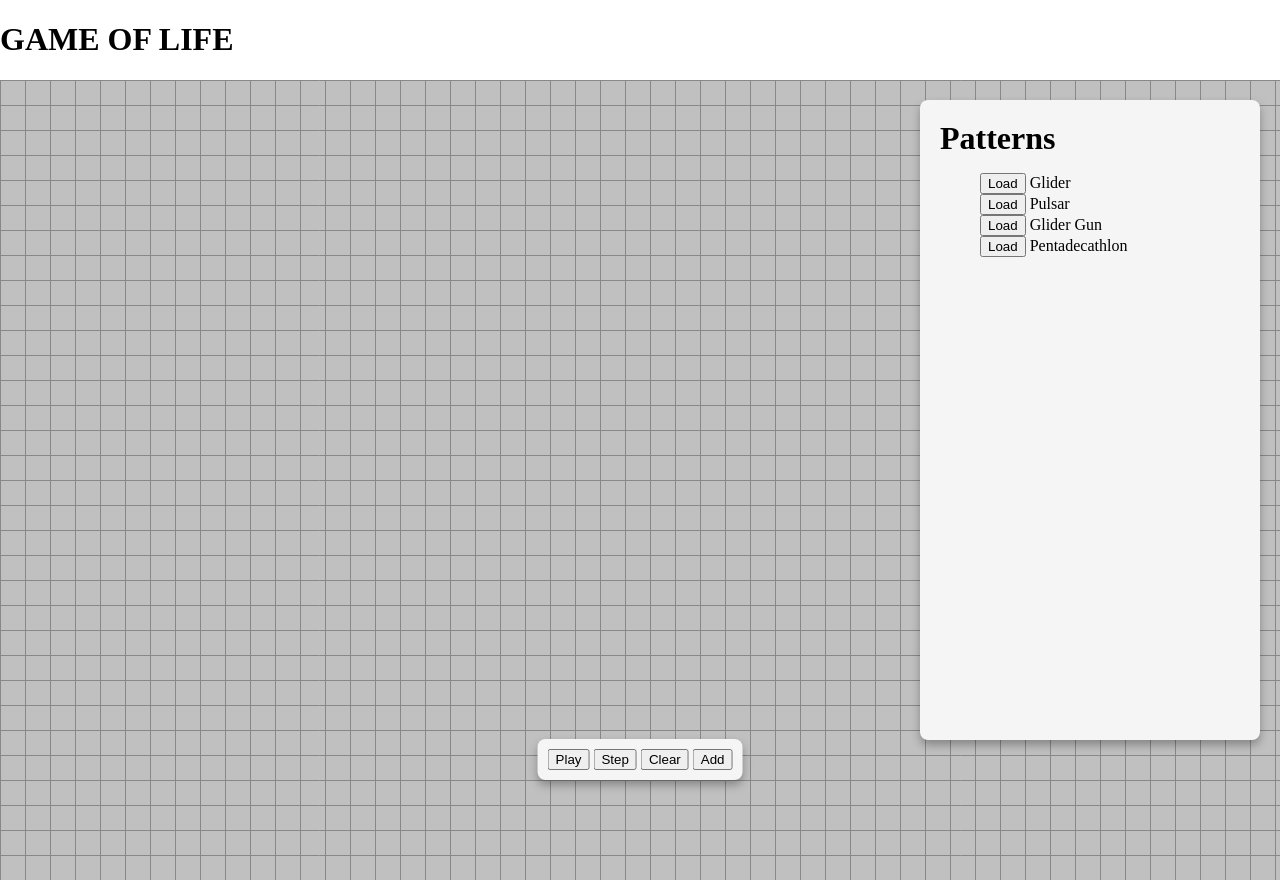
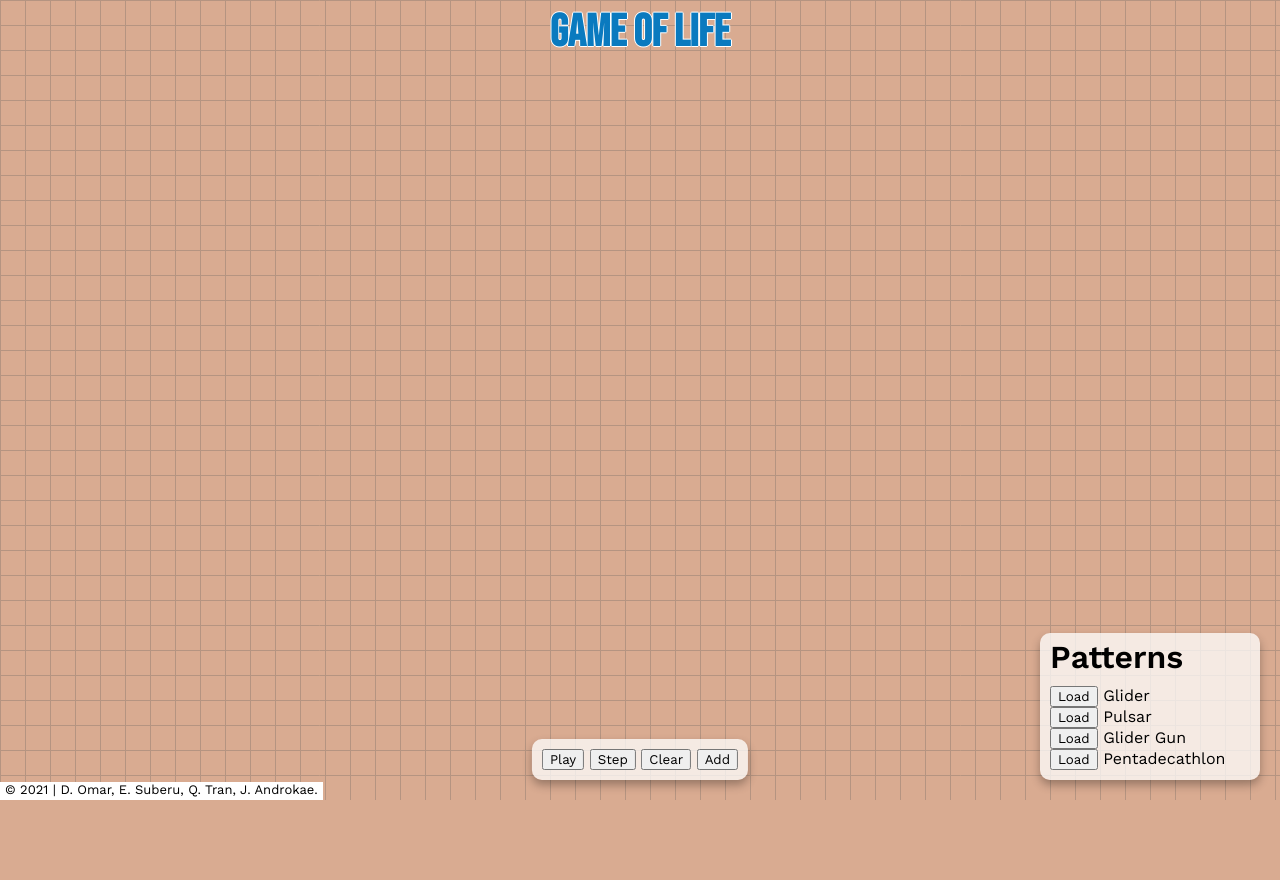
Before and after one commit to BenningtonCS/bennington-game-of-life, a Django app: page / in a window 1280 px wide. After the commit the page ends 800 px from the top, so only its background shows below. Run offline with Django 3.2, Linux system fonts and the light colour scheme; data comes from the database, SQL or seed files in the repository.

Commit message:
added jquery and touched up the UI

```diff
--- a/simulation/static/simulation/css/base.css
+++ b/simulation/static/simulation/css/base.css
@@ -1,31 +1,52 @@
+@import url('https://fonts.googleapis.com/css2?family=Bebas+Neue&display=swap');
+
+@import url('https://fonts.googleapis.com/css2?family=Work+Sans:wght@400;600&display=swap');
+
 body, html {
     width: 100%;
     height: 100%;
     margin: 0;
     padding:0;
     overflow:hidden;
+    font-family: 'Work Sans', sans-serif;
 }
 
+button {
+    font-family: 'Work Sans', sans-serif;
+}
 canvas {
-    background: silver;
+    background: #D9AB91;
     position: absolute;
     z-index: 1;
+}
+
+.main-title {
+    position: fixed;
+    z-index: 2;
+    margin: 0;
+    top: 5px;
+    left: 50%;
+    transform: translateX(-50%);
+    color: #0A7ABF;
+    font-family: 'Bebas Neue', cursive;
+    font-size: 45px;
+    text-shadow: -1px 0 white, 0 1px white, 1px 0 white, 0 -1px white;
 }
 
 .pattern-div, .play-pause-div {
     position: absolute;
     z-index: 2;
-    background: whitesmoke;
-    border-radius: 8px;
+    background: rgba(255,255,255,0.75);
+    border-radius: 10px;
     box-shadow: 0px 5px 10px rgba(0, 0, 0, 0.3);
 }
 
 .pattern-div {
+    bottom: 20px;
     right: 20px;
-    top: 100px;
-    min-width: 300px;
-    min-height: 600px;
-    padding: 20px;
+    min-width: 200px;
+    min-height: 100px;
+    padding: 5px 10px 10px 10px;
 }
 
 .play-pause-div {
@@ -35,3 +56,13 @@ canvas {
     /*min-width: 300px;*/
     padding: 10px;
 }
+
+.copyright {
+    position: fixed;
+    z-index: 2;
+    bottom: 0;
+    left: 0;
+    background: white;
+    padding: 0px 5px 3px 5px;
+    font-size: 13px;
+}
--- a/simulation/static/simulation/js/base.js
+++ b/simulation/static/simulation/js/base.js
@@ -37,9 +37,9 @@ function draw(update = true) {
         ctx.moveTo(left, y);
         ctx.lineTo(right, y);
     }
-    ctx.strokeStyle = "#888";
+    ctx.strokeStyle = "#b59481";
     ctx.stroke();
-    ctx.fillStyle = 'red';
+    ctx.fillStyle = '#A61F38';
 
     // draw out state
     convertPointsDictToArray(state).forEach((point) => {
@@ -201,25 +201,26 @@ play_btn.addEventListener("click", playGame);
 pause_btn.addEventListener("click", pauseGame);
 step_btn.addEventListener("click", function() { draw(true) });
 clear_btn.addEventListener("click", clearGame);
+
 const load_buttons = document.getElementsByClassName("load-button")
-console.log(load_buttons);
 for (let button of load_buttons) {
     button.addEventListener("click", (e) => {
+        pauseGame()
         state = convertPointsArrayToDict(JSON.parse(button.id));
-        console.log(state);
         reset();
     });
 };
+
 add_btn.addEventListener("click", (e) => {
-
     $.ajax({
         type: "POST",
         url: "/",
         data: {
+            'name': state,
             'pattern': state
         },
         success: function () {
-            console.log(sucess)
+            console.log("sucess")
         }
     });
     return false;
--- a/templates/simulation/index.html
+++ b/templates/simulation/index.html
@@ -8,18 +8,16 @@
 	<link rel="stylesheet" type="text/css" href="{% static "simulation/css/base.css" %}">
 </head>
 <body>
-	<h1>GAME OF LIFE</h1>
+	<h1 class="main-title">GAME OF LIFE</h1>
 	<canvas class="field"></canvas>
 	<div class="pattern-div">
-		<h1 style="margin: 0px 0px;">Patterns</h1>
-		<ul>
+		<h1 style="margin: 0px 0px 10px 0px;">Patterns</h1>
 		{% for pattern in object_list %}
 		<div>
 			<button class="load-button" type="button" id="{{ pattern.pattern }}" style="display:inline;">Load</button>
-		    <li style="display:inline;">{{ pattern.name }}</li>
+		    <p style="display:inline;">{{ pattern.name }}</p>
 		</div>
 		{% endfor %}
-		</ul>
 	</div>
 
 	<div class="play-pause-div">
@@ -30,6 +28,11 @@
 		<button type="button" id="add-button">Add</button>
 	</div>
 
+	<div class="copyright">
+		© 2021 | D. Omar, E. Suberu, Q. Tran, J. Androkae.
+	</div>
+
+	<script src="https://code.jquery.com/jquery-3.6.0.min.js" integrity="sha256-/xUj+3OJU5yExlq6GSYGSHk7tPXikynS7ogEvDej/m4=" crossorigin="anonymous"></script>
 	<script src="{% static "simulation/js/base.js" %}" type="module" charset="utf-8" async defer></script>
 </body>
 </html>
```
